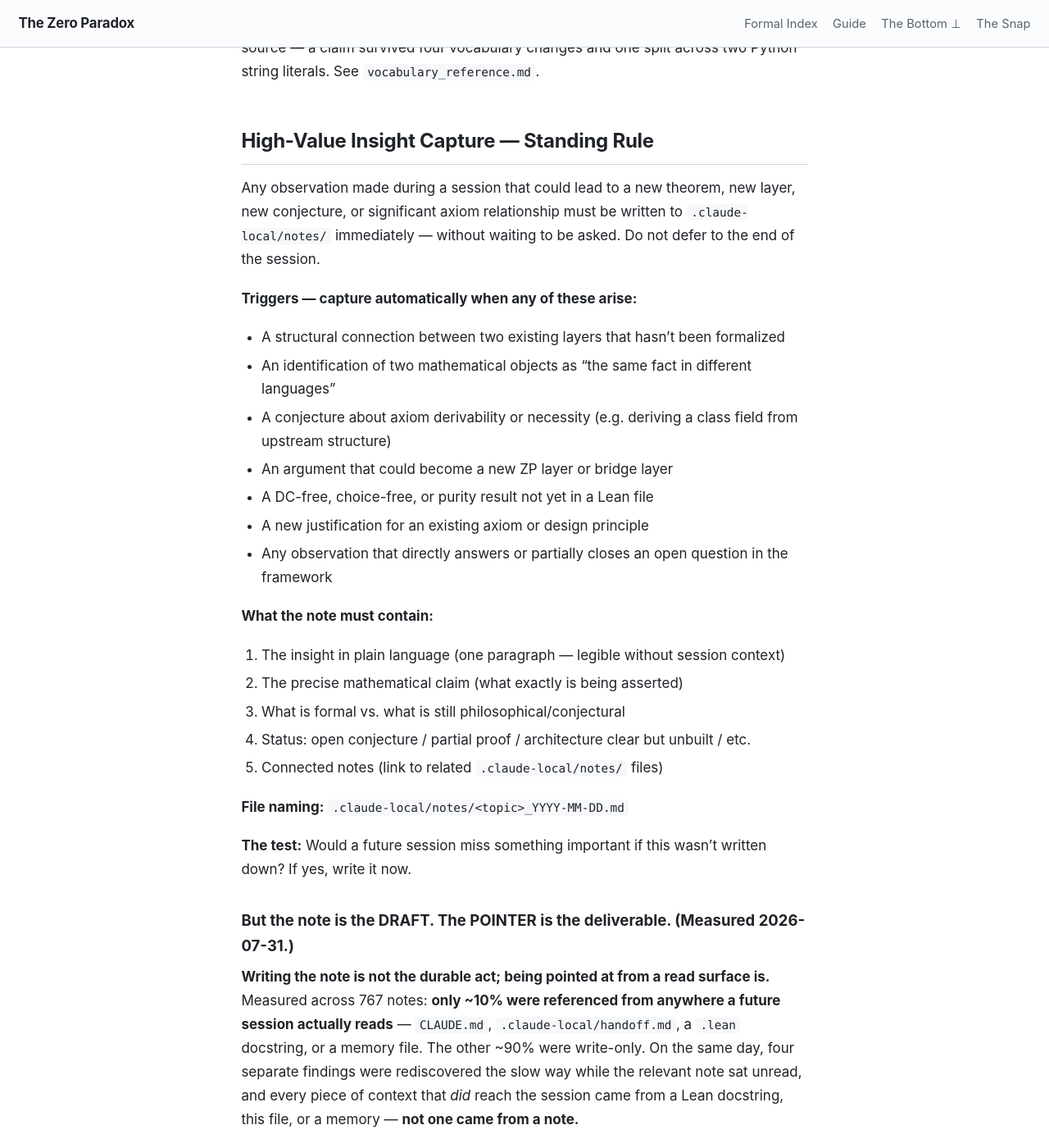
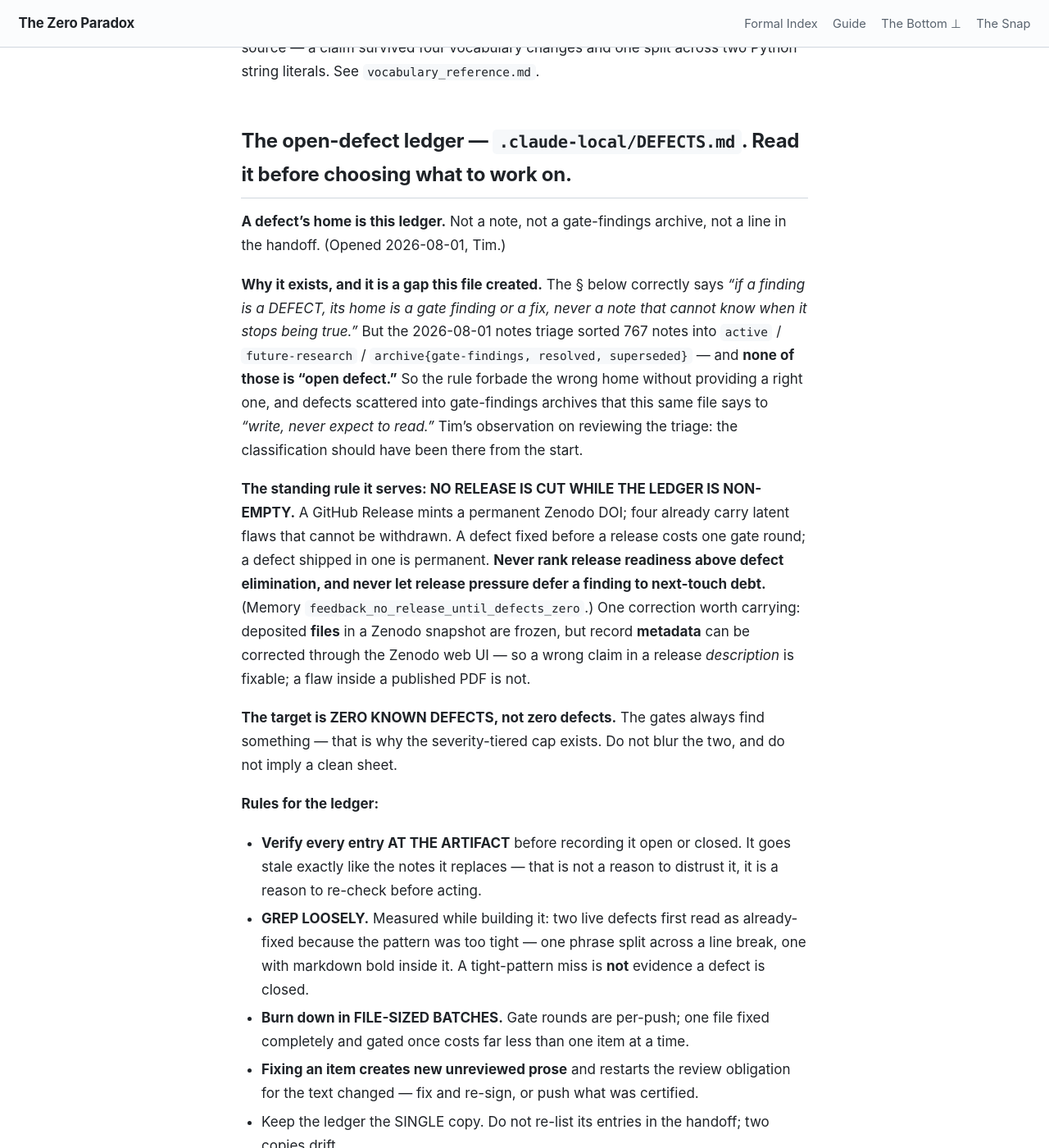
Before and after one commit to timbrigham/ZeroParadox, a Jekyll site: the page built from CLAUDE.md, in a window 1280 px wide and 1400 px high, scrolled down 60208 px. Shown: the whole window at 82% size. Built offline with Jekyll 4.4.1, drawn with Linux system fonts in a browser that asks for light colours; our own code applies the rules of GitHub Pages for plain Markdown files.

Commit message:
Open-defect ledger: DEFECTS.md is a defect's home, and no release ships with it non-empty

```diff
--- a/CLAUDE.md
+++ b/CLAUDE.md
@@ -1237,6 +1237,42 @@ Take was found *after* the work, never before.
 a claim survived four vocabulary changes and one split across two Python string literals. See
 `vocabulary_reference.md`.
 
+## The open-defect ledger — `.claude-local/DEFECTS.md`. Read it before choosing what to work on.
+
+**A defect's home is this ledger.** Not a note, not a gate-findings archive, not a line in the handoff.
+(Opened 2026-08-01, Tim.)
+
+**Why it exists, and it is a gap this file created.** The § below correctly says *"if a finding is a
+DEFECT, its home is a gate finding or a fix, never a note that cannot know when it stops being true."*
+But the 2026-08-01 notes triage sorted 767 notes into `active` / `future-research` /
+`archive{gate-findings, resolved, superseded}` — and **none of those is "open defect."** So the rule
+forbade the wrong home without providing a right one, and defects scattered into gate-findings
+archives that this same file says to *"write, never expect to read."* Tim's observation on reviewing the
+triage: the classification should have been there from the start.
+
+**The standing rule it serves: NO RELEASE IS CUT WHILE THE LEDGER IS NON-EMPTY.** A GitHub Release
+mints a permanent Zenodo DOI; four already carry latent flaws that cannot be withdrawn. A defect fixed
+before a release costs one gate round; a defect shipped in one is permanent. **Never rank release
+readiness above defect elimination, and never let release pressure defer a finding to next-touch debt.**
+(Memory `feedback_no_release_until_defects_zero`.) One correction worth carrying: deposited **files** in
+a Zenodo snapshot are frozen, but record **metadata** can be corrected through the Zenodo web UI — so a
+wrong claim in a release *description* is fixable; a flaw inside a published PDF is not.
+
+**The target is ZERO KNOWN DEFECTS, not zero defects.** The gates always find something — that is why
+the severity-tiered cap exists. Do not blur the two, and do not imply a clean sheet.
+
+**Rules for the ledger:**
+- **Verify every entry AT THE ARTIFACT** before recording it open or closed. It goes stale exactly like
+  the notes it replaces — that is not a reason to distrust it, it is a reason to re-check before acting.
+- **GREP LOOSELY.** Measured while building it: two live defects first read as already-fixed because the
+  pattern was too tight — one phrase split across a line break, one with markdown bold inside it. A
+  tight-pattern miss is **not** evidence a defect is closed.
+- **Burn down in FILE-SIZED BATCHES.** Gate rounds are per-push; one file fixed completely and gated
+  once costs far less than one item at a time.
+- **Fixing an item creates new unreviewed prose** and restarts the review obligation for the text
+  changed — fix and re-sign, or push what was certified.
+- Keep the ledger the SINGLE copy. Do not re-list its entries in the handoff; two copies drift.
+
 ## High-Value Insight Capture — Standing Rule
 
 Any observation made during a session that could lead to a new theorem, new layer,
```
